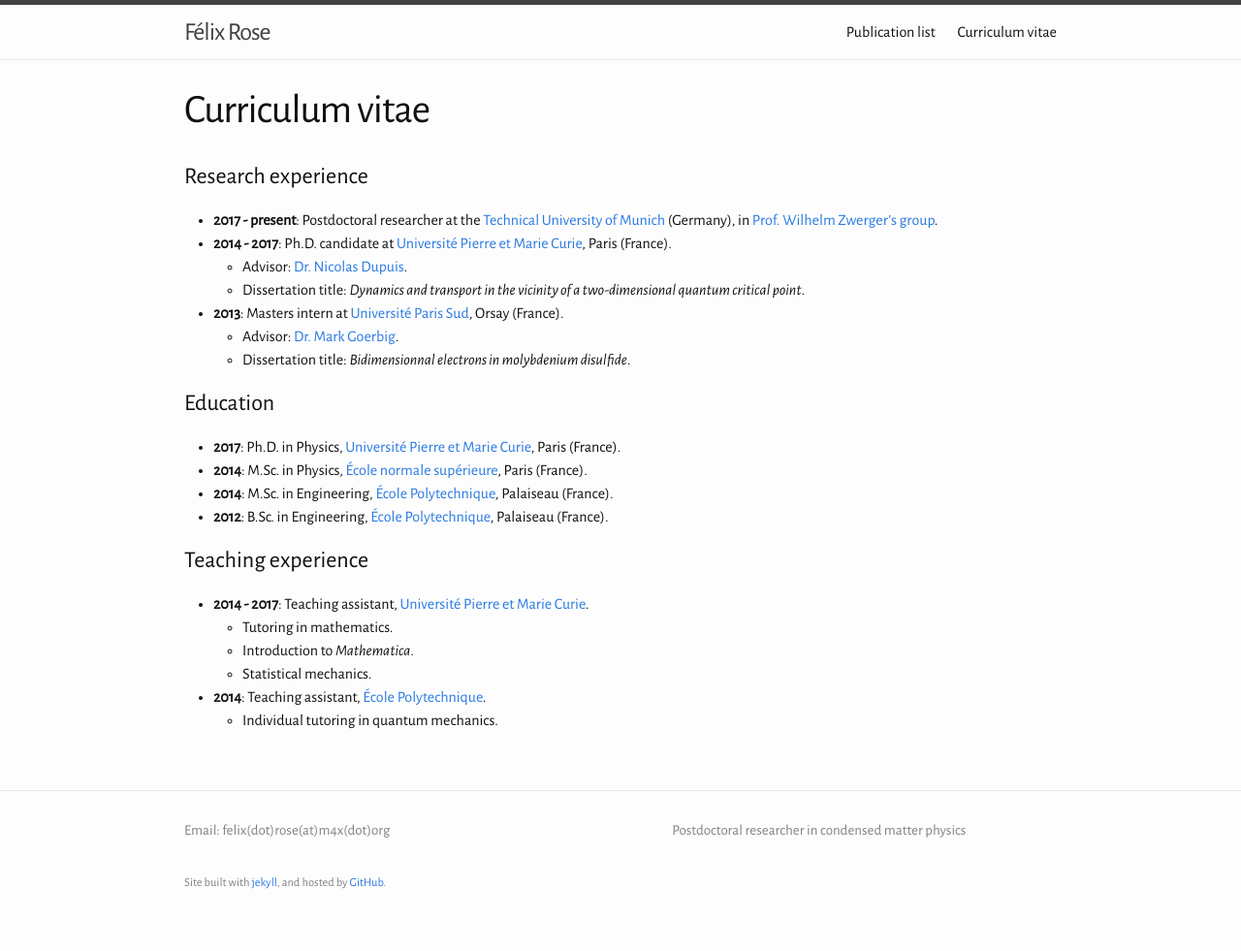
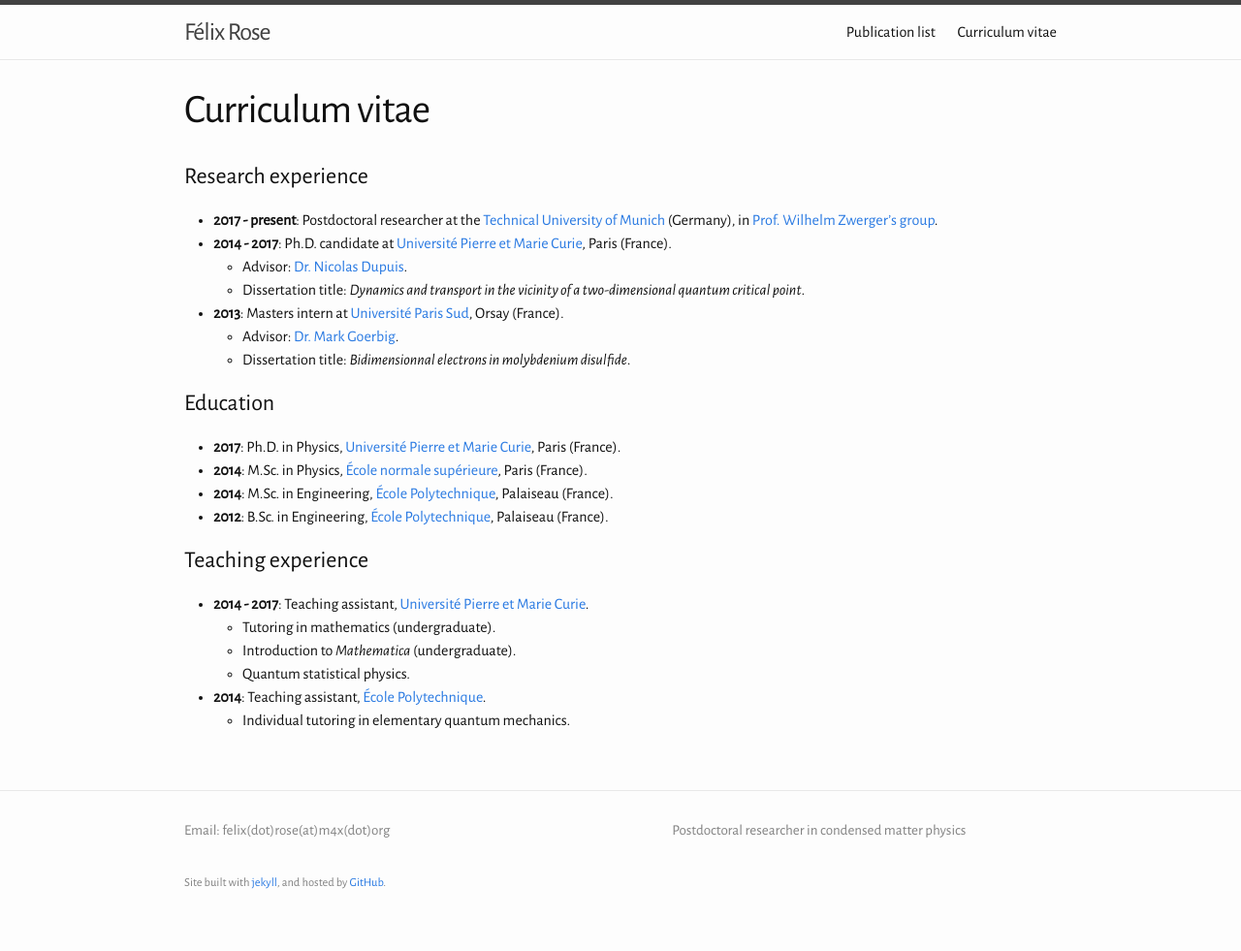
Before and after one commit to felix-rose/felix-rose.github.io, a Jekyll site: the page built from cv.md, in a window 1280 px wide. Shown: the whole page at 97% size. Built offline with Jekyll 4.4.1, drawn with Linux system fonts in a browser that asks for light colours.

Commit message:
Version 1.04 PhD and typos

```diff
--- a/cv.md
+++ b/cv.md
@@ -25,8 +25,8 @@ weight: 3
 # Teaching experience
 
 * **2014 - 2017**: Teaching assistant, [Université Pierre et Marie Curie](https://www.sorbonne-universite.fr/en).
-  + Tutoring in mathematics.
-  + Introduction to _Mathematica_.
-  + Statistical mechanics.
+  + Tutoring in mathematics (undergraduate).
+  + Introduction to _Mathematica_ (undergraduate).
+  + Quantum statistical physics.
 * **2014**: Teaching assistant, [École Polytechnique](http://www.polytechnique.edu/en).
-  + Individual tutoring in quantum mechanics.
+  + Individual tutoring in elementary quantum mechanics.
```
Also changed, not shown: publi.md (+2 -1 lines).
